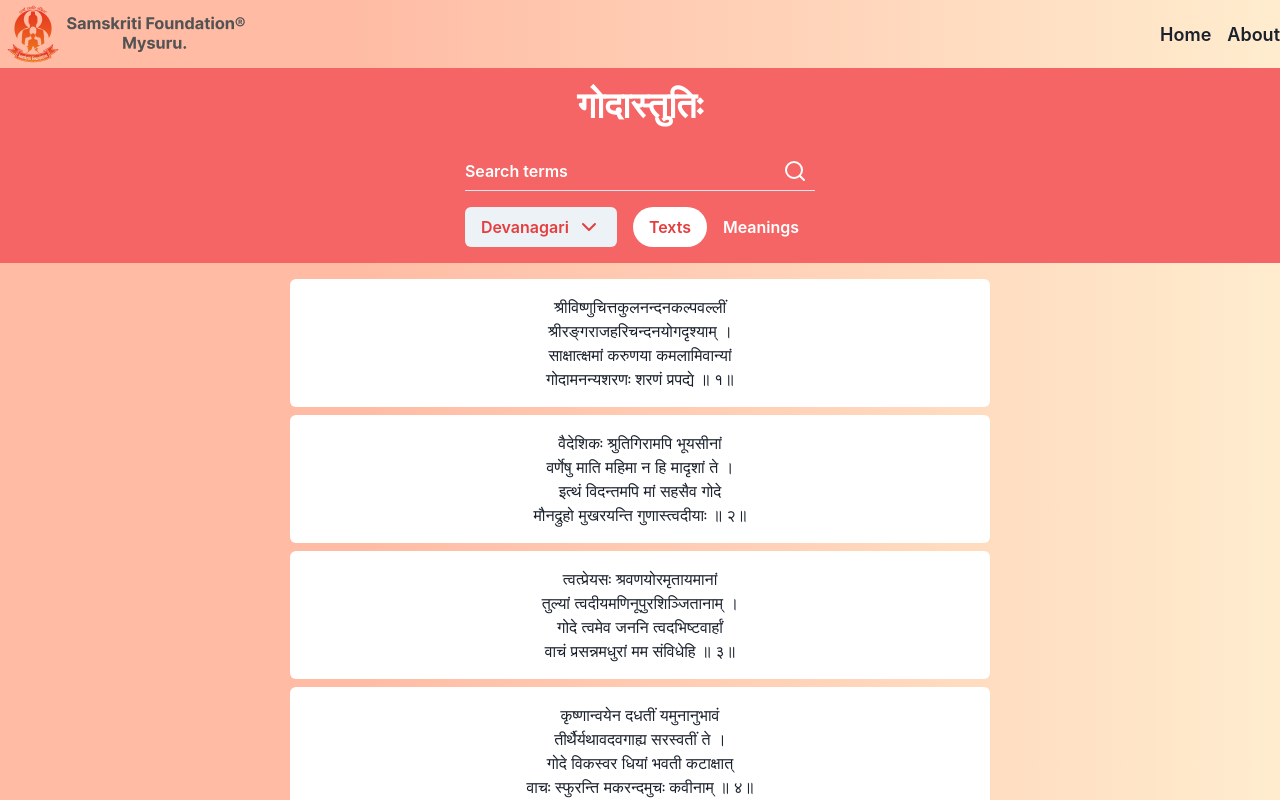
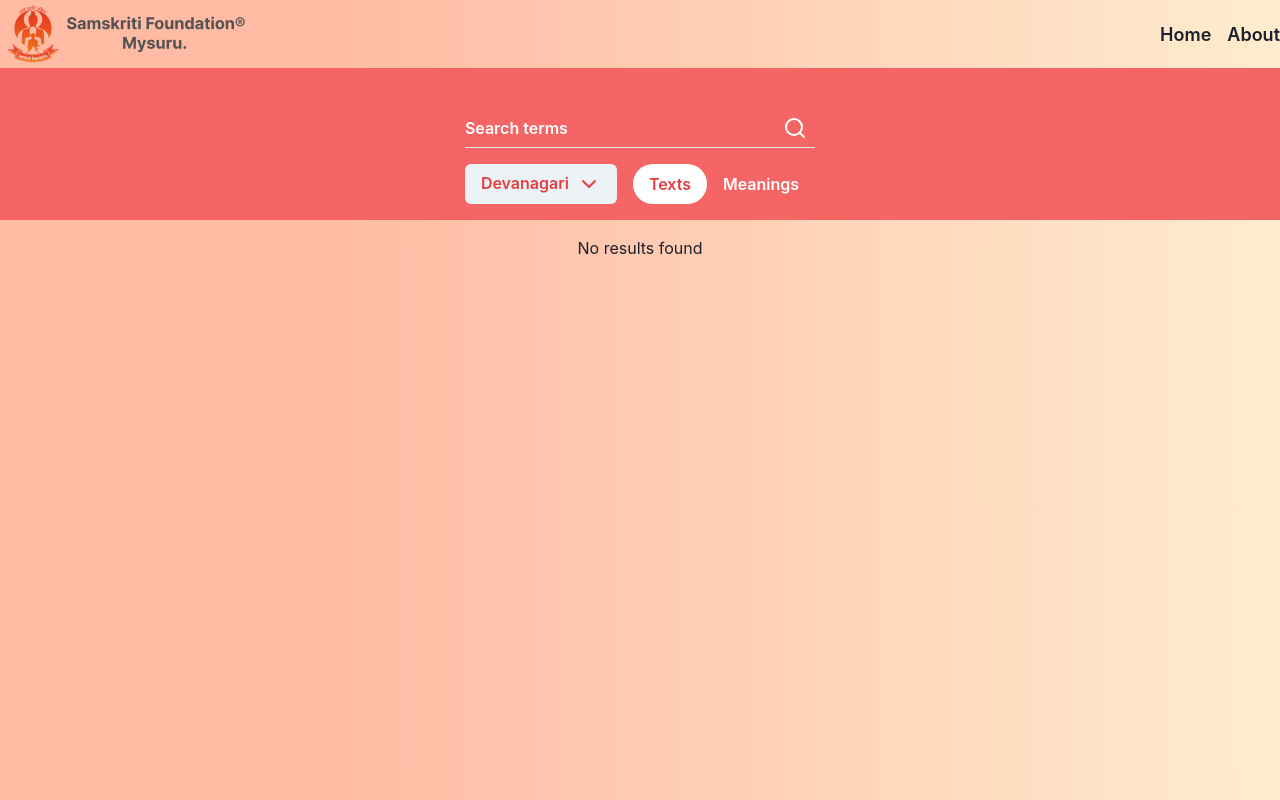
Before and after one commit to Samskriti-Foundation/vedanta-desika-frontend, a React (Vite) app: page /info/1 in a window 1280 px wide. Shown: the top 800 px of the page. Built offline with nearby package versions, Linux system fonts and the light colour scheme.

Commit message:
Made minor changes

```diff
--- a/src/assets/json/data.json
+++ b/src/assets/json/data.json
@@ -1,6 +1,6 @@
 [
   {
-    "title": "Goda-stuti",
+    "title": "goda-stuti",
     "names": {
       "roman_diacritics": "godāstutiḥ | Goda Stuti",
       "devanagari": "गोदास्तुतिः",
--- a/src/pages/info/InfoPage.tsx
+++ b/src/pages/info/InfoPage.tsx
@@ -80,10 +80,10 @@ export default function InfoPage() {
   const [searchQuery, setSearchQuery] = useState("")
   const [selectedLanguage, setSelectedLanguage] = useState(languages[0])
   const [selectedOption, setSelectedOption] = useState(options[0])
-  const [selectedItem, setSelectedItem] = useState<Item>(data[0])
+  const [selectedItem, setSelectedItem] = useState<Item | undefined>()
 
   useEffect(() => {
-    const foundItem = data.find((item) => item.title === pageName) || data[0]
+    const foundItem = data.find((item) => item.title === pageName)
     setSelectedItem(foundItem)
   }, [pageName])
 
@@ -93,10 +93,10 @@ export default function InfoPage() {
 
   const filteredData =
     selectedOption.value === 0
-      ? selectedItem.texts.map((text) => text[selectedLanguageKey])
-      : selectedItem.meanings.map((meaning) => meaning[selectedLanguageKey])
+      ? selectedItem?.texts.map((text) => text[selectedLanguageKey])
+      : selectedItem?.meanings.map((meaning) => meaning[selectedLanguageKey])
 
-  const displayedData = filteredData.filter((item) =>
+  const displayedData = filteredData?.filter((item) =>
     item.includes(searchQuery)
   )
 
@@ -117,7 +117,7 @@ export default function InfoPage() {
         zIndex={10}
       >
         <Heading textAlign="center" color="white">
-          {selectedItem.names[selectedLanguageKey]}
+          {selectedItem?.names[selectedLanguageKey]}
         </Heading>
         <VStack maxW="md" mx="auto" gap={4} mt={4}>
           <InputGroup mx="auto">
@@ -184,12 +184,12 @@ export default function InfoPage() {
         </VStack>
       </Flex>
       <Flex gap="2" flexDirection="column" p="4" alignItems="center" zIndex={9}>
-        {displayedData.length > 0 ? (
-          displayedData.map((item, index) => (
+        {displayedData && displayedData.length > 0 ? (
+          displayedData?.map((item, index) => (
             <InfoTab
               key={index}
               text={item}
-              missing={selectedItem.missing[selectedLanguageKey]}
+              missing={selectedItem?.missing[selectedLanguageKey] as string}
             />
           ))
         ) : (
```
